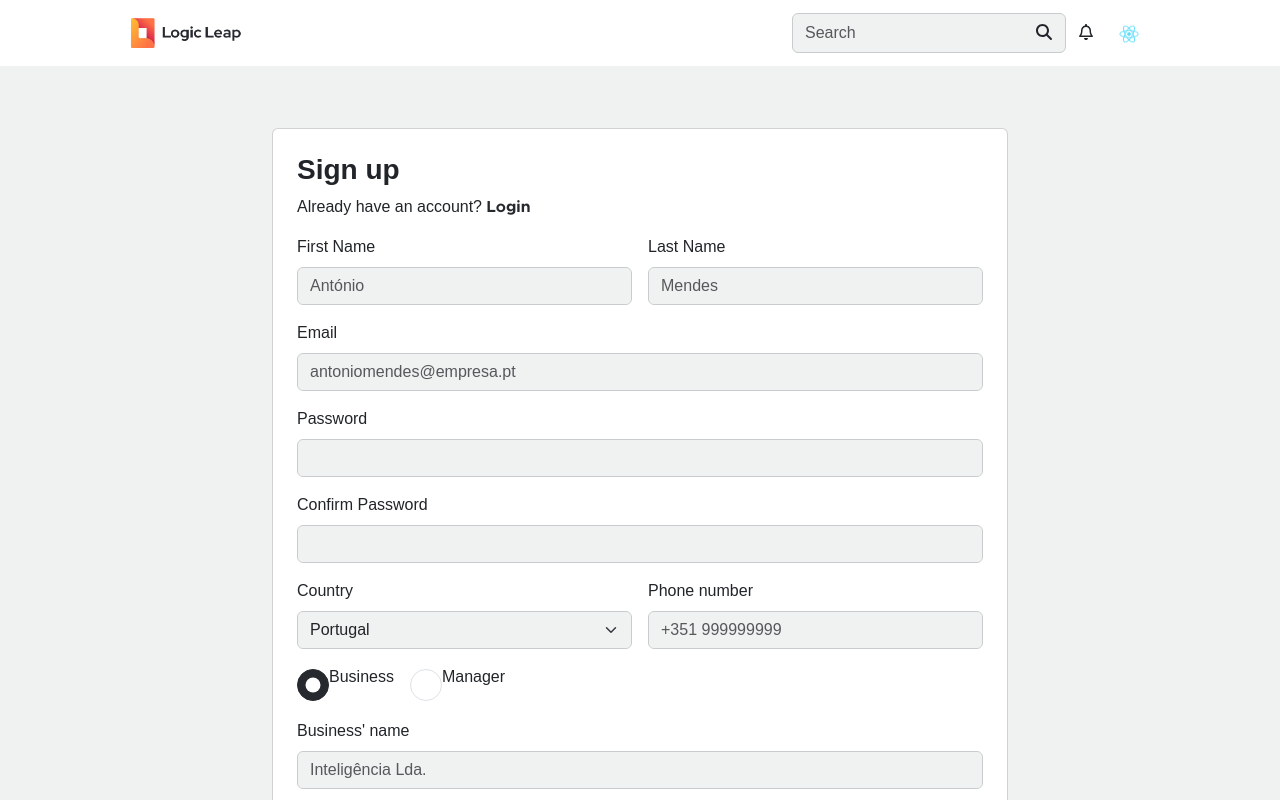
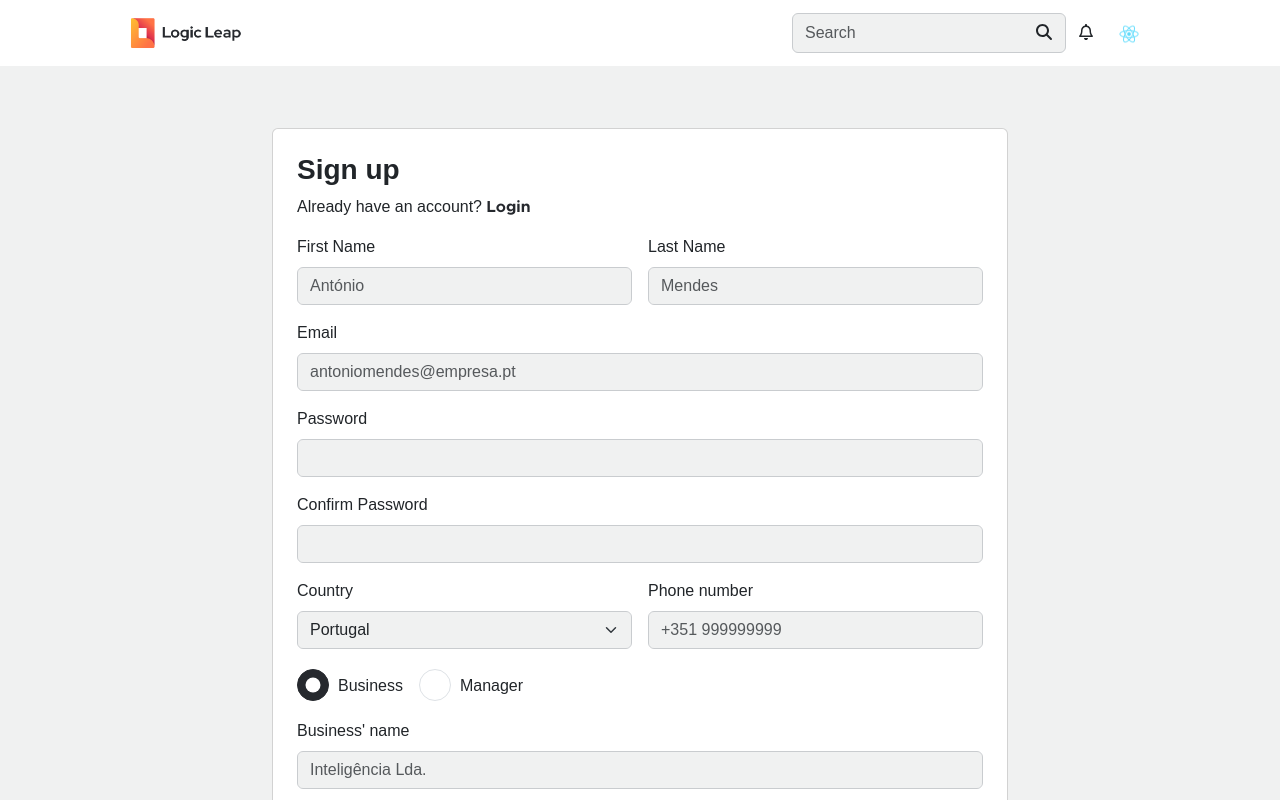
Before and after one commit to pt1C3/PI3-frontend, a React (Create React App) app: page /signup in a window 1280 px wide. Shown: the top 800 px of the page. Built offline with nearby package versions, Linux system fonts and the light colour scheme.

Commit message:
signUp page-button position fix

```diff
--- a/src/views/SignUp.js
+++ b/src/views/SignUp.js
@@ -3,9 +3,9 @@ import { Link } from 'react-router-dom';
 import './login.css';
 
 export default function SignUp() {
-    return (
-        <div className="wrapper background-color d-flex flex-column align-items-center justify-content-center" style={{ minHeight: '100vh' }}>
-               <div className="container mt-5">
+  return (
+    <div className="wrapper background-color d-flex flex-column align-items-center justify-content-center" style={{ minHeight: '100vh' }}>
+      <div className="container mt-5">
         <div className="row justify-content-center">
           <div className="col-md-8">
             <div className="card">
@@ -77,13 +77,13 @@ export default function SignUp() {
                       />
                     </div>
                     <div className="form-group">
-                      <div className="form-check form-check-inline">
+                      <div className="form-check form-check-inline" style={{ display: 'inline-block', alignItems: 'center' }}>
                         <input className="form-check-input" type="radio" name="role" id="business" value="business" defaultChecked />
-                        <label className="form-check-label" htmlFor="business">Business</label>
+                        <label className="form-check-label" htmlFor="business" style={{ marginTop: '9px', marginLeft: '9px' }}>Business</label>
                       </div>
                       <div className="form-check form-check-inline">
                         <input className="form-check-input" type="radio" name="role" id="manager" value="manager" />
-                        <label className="form-check-label" htmlFor="manager">Manager</label>
+                        <label className="form-check-label" htmlFor="manager" style={{ marginTop: '9px', marginLeft: '9px' }}>Manager</label>
                       </div>
                     </div>
                     <div className="col-sm-12">
@@ -118,6 +118,6 @@ export default function SignUp() {
           </div>
         </div>
       </div>
-        </div >
-    );
+    </div >
+  );
 };
```
